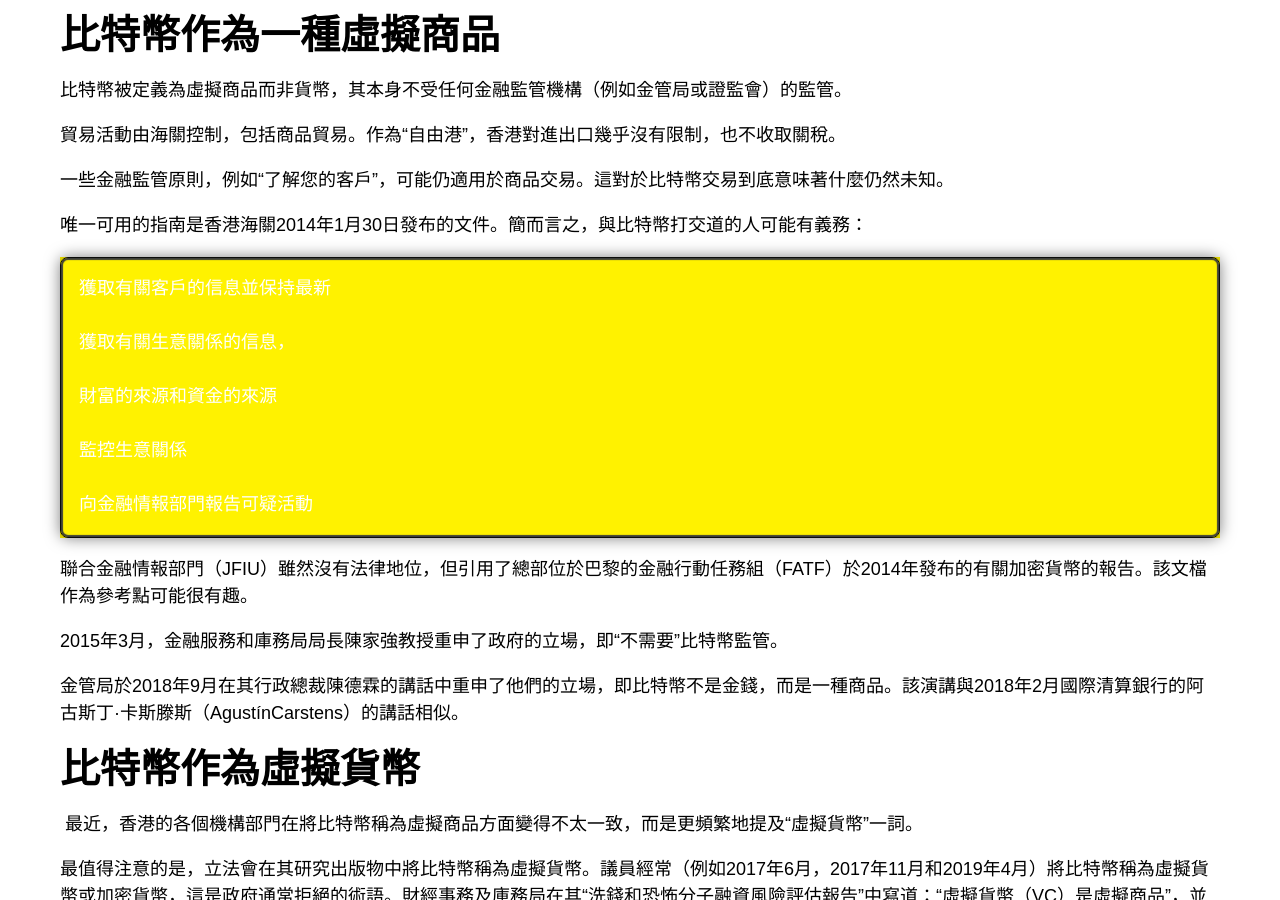
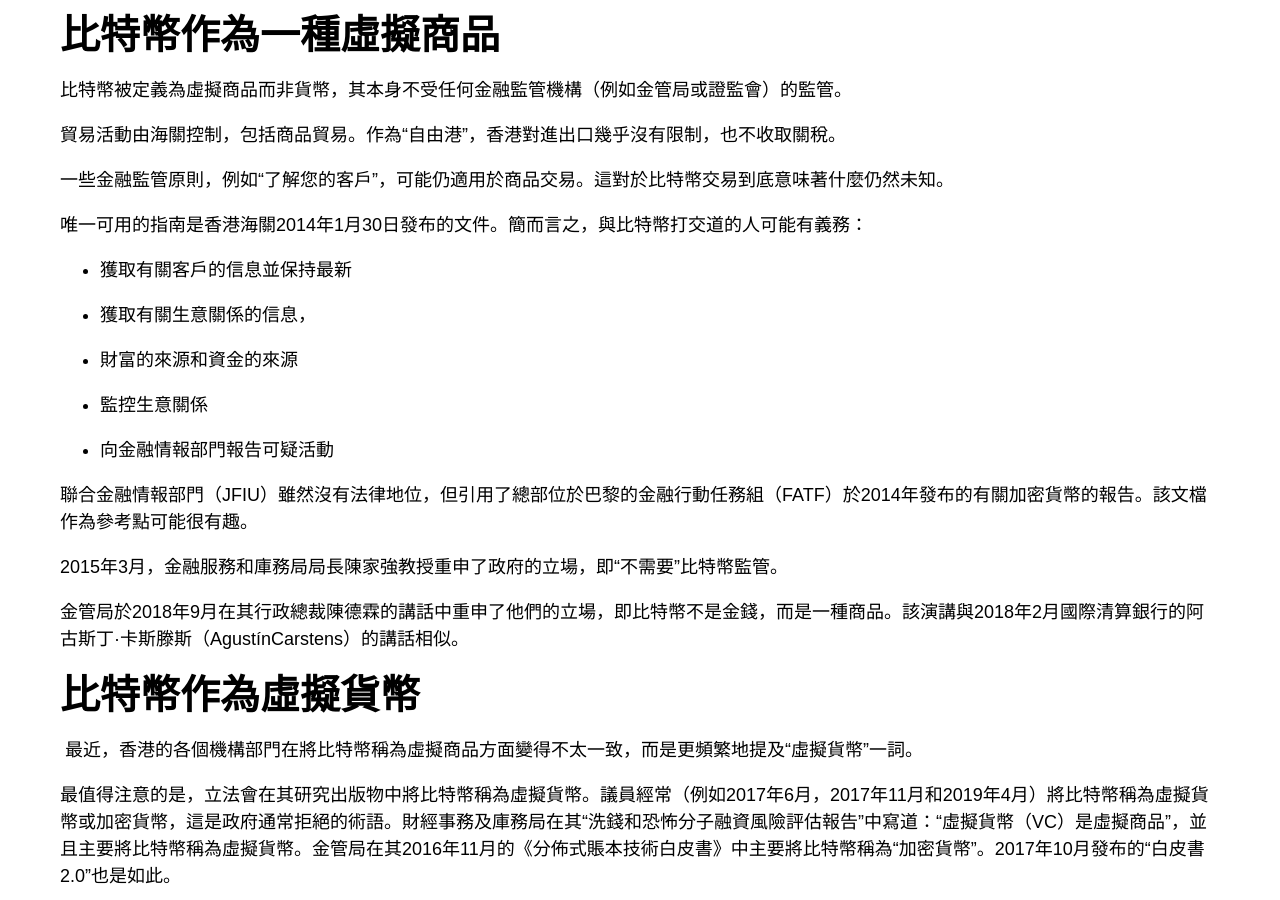
Before and after one commit to bitcoinorghk/zh.bitcoinhk.github.io, a Jekyll site: the page built from _posts/2017-08-27-hong-kong-bitcoin-regulation.md, in a window 1280 px wide and 900 px high, scrolled down 1385 px. Built offline with Jekyll 4.4.1, drawn with Linux system fonts in a browser that asks for light colours.

Commit message:
revise headers

```diff
--- a/_posts/2017-08-27-hong-kong-bitcoin-regulation.md
+++ b/_posts/2017-08-27-hong-kong-bitcoin-regulation.md
@@ -48,15 +48,15 @@
 
 唯一可用的指南是香港海關2014年1月30日發布的文件。簡而言之，與比特幣打交道的人可能有義務：
 
-    獲取有關客戶的信息並保持最新
+- 獲取有關客戶的信息並保持最新
 
-    獲取有關生意關係的信息，
+- 獲取有關生意關係的信息，
 
-    財富的來源和資金的來源
+- 財富的來源和資金的來源
 
-    監控生意關係
+- 監控生意關係
 
-    向金融情報部門報告可疑活動
+- 向金融情報部門報告可疑活動
 
 聯合金融情報部門（JFIU）雖然沒有法律地位，但引用了總部位於巴黎的金融行動任務組（FATF）於2014年發布的有關加密貨幣的報告。該文檔作為參考點可能很有趣。
 
--- a/blog.html
+++ b/blog.html
@@ -1,7 +1,7 @@
 ---
 layout: page
 title: Blog
-background: "url(/images/bahk-red-skyline.png) #FF0000"
+background: "url(/images/bahk-talk-01.png) #FF0000"
 permalink: /blog/
 navigation: visible
 ---
--- a/meetups.html
+++ b/meetups.html
@@ -4,7 +4,7 @@
 caption: Join us
 subtitle: Come join one of our upcoming meetups!
 icon: direction
-background: "url(/images/bahk-red-skyline.png) #FF0000"
+background: "url(/images/bahk-spotmeetup-01.jpg) #FF0000"
 permalink: /meetups/
 navigation: visible
 ---
```
